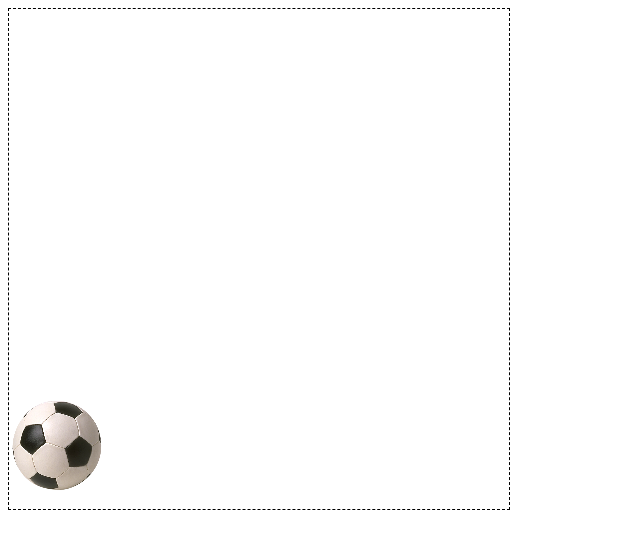
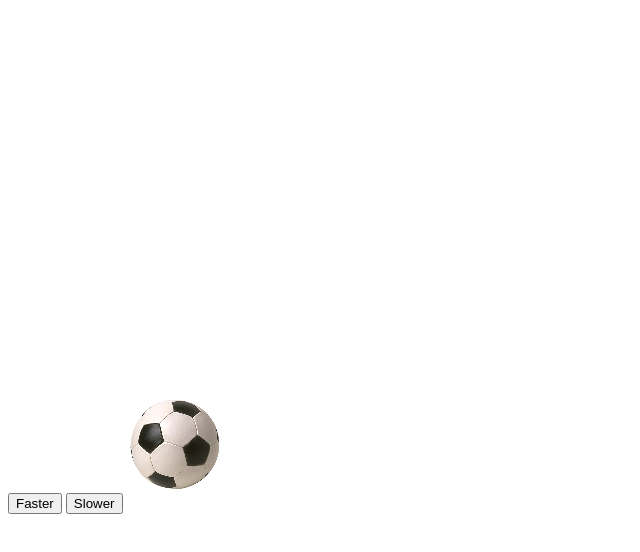
Before and after one commit to AsyR/Cego-Pixi-Opgave, a plain HTML site: page index.html in a window 1280 px wide. Shown: the whole page, without its empty margins (0-640 px from the left). Drawn offline with Linux system fonts and the light colour scheme.

Commit message:
Buttons, comments and cleanup.
I have added:
A faster button
A slower button
Both buttons have logic to increment or decrement the acceleration of the ball.

Comments to new and existing code

Added a custom README

```diff
--- a/index.html
+++ b/index.html
@@ -9,6 +9,9 @@
 </head>
 
 <body>
+
+  <button id="faster">Faster</button>
+  <button id="slower">Slower</button>
   <script type="text/javascript" src="main.js"></script>
 </body>
 
--- a/main.js
+++ b/main.js
@@ -1,47 +1,83 @@
-var renderer = PIXI.autoDetectRenderer(500, 500,{antialias: false, transparent: true, resolution: 1});
-renderer.view.style.border = "1px dashed black";
+//Create the stage and the renderer
+var stage = new PIXI.Container();
+var renderer = PIXI.autoDetectRenderer(500, 500, {
+  antialias: false,
+  transparent: true,
+  resolution: 1
+});
 
+//Add the canvas to the HTML document
 document.body.appendChild(renderer.view);
-var stage = new PIXI.Container();
-var ball;
-var start_y_position = 400 // canvas(500) - sprite size (100)
+
+//Add the ball and load the setup function
+PIXI.loader.add("ball.png").load(setup);
+
+var direction = true;
+var start_y_position = 400; // canvas(500) - sprite size (100)
 var end_y_position = 0;
 var time = 0.99; //Time is between 1 and 0
 var acceleration = 0.01; //Acceleration is between 1 and 0
 
-PIXI.loader.add("ball.png").load(setup);
+//Faster button.
+document.getElementById("faster").addEventListener("click", function() {
+  //If statement is needed because logic is needed to define wether to add
+  //or subtract acceleration depending upon the direction of the ball.
+  if (direction === true) {
+    acceleration += 0.01;
+  } else {
+    acceleration -= 0.01;
+  }
+})
+//Slower button
+//Make it not possible to move backwards by deaccelerating the ball
+document.getElementById("slower").addEventListener("click", function() {
+  if (direction === true && acceleration >= 0.001) {
+    acceleration -= 0.01;
+  } else if (direction === false && acceleration < 0) {
+    acceleration += 0.01;
+  }
+})
 
+//Setup function that runs the loop and the ball
 function setup() {
-  ball = new PIXI.Sprite(
-    PIXI.loader.resources["ball.png"].texture
-  );
+  ball = new PIXI.Sprite(PIXI.loader.resources["ball.png"].texture);
+  //Scale the sprite to a smaller size
   ball.scale.x = 0.2;
   ball.scale.y = 0.2;
+
+  //Add the sprite to the stage
   stage.addChild(ball);
+
+  //Run the animation loop
   animate();
+
 }
 function animate() {
+  //get 60 fames per sec animation
   requestAnimationFrame(animate);
+
+  //get the ball movement for the loop
   loop();
+
+  //render stage
   renderer.render(stage);
 }
 
 //Loop function to determine the position of the sprite
-function loop(){
+function loop() {
   time += acceleration;
-  if (time >= 1){
-    acceleration *= -1; //Implementation to swap direction for hitting the boundries
+  if (time >= 1) {
+    acceleration *= -1; //Implementation to swap direction
+    direction = !direction; //Change direction of the ball
+  } else if (time <= 0) {
+    acceleration *= -1;
+    direction = !direction;
   }
-else if(time <= 0)
-{
-   acceleration *= -1;
-}
-  console.log(time);
   ball.y = start_y_position + (end_y_position - start_y_position) * cubicBezier(time, 0, 1, 1, 1); // use cubic bezier to calculate the current y position
 
 }
 
-//This formula was found on SO but is the explicit Cubic Bezier formula found on https://en.wikipedia.org/wiki/B%C3%A9zier_curve - Section Cubic Bézier curves. (Ease effect)
+//This formula was found on SO but is the explicit Cubic Bezier formula found on https://en.wikipedia.org/wiki/B%C3%A9zier_curve - Section Cubic Bézier curves. (CSS Ease effect)
 function cubicBezier(t, p0, p1, p2, p3) {
-    return (1-t)**3*p0+3*(1-t)**2*t*p1+3*(1-t)*t**2*p2+t**3*p3;
+  return (1 - t) ** 3 * p0 + 3 * (1 - t) ** 2 * t * p1 + 3 * (1 - t) * t ** 2 * p2 + t ** 3 * p3;
 }
```
Also changed, not shown: 1 other file. Lines whose indentation alone changed are shown as unchanged.
